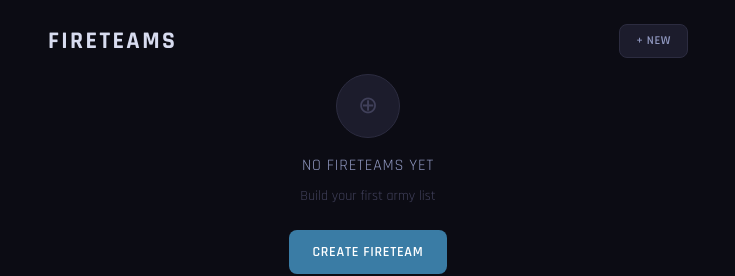
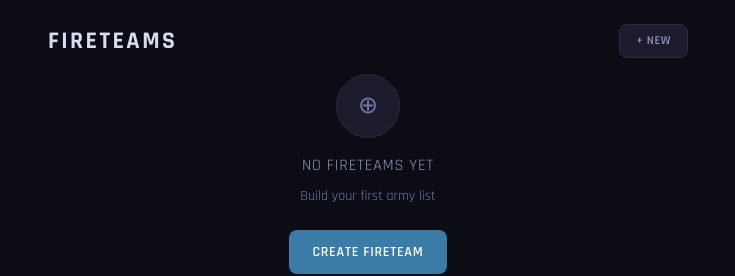
Before and after one commit to vinniedauer/flashpoint-builder, a React (Vite) app: page / in a window 1280 px wide. Shown: the top 276 px of the page, without its empty margins (272-1007 px from the left). Built offline with nearby package versions, Linux system fonts and the light colour scheme.

Commit message:
Lighten text-muted for better contrast (#40405A → #7078A8)
Co-Authored-By: Claude Sonnet 4.6 <noreply@anthropic.com>

```diff
--- a/tailwind.config.js
+++ b/tailwind.config.js
@@ -11,7 +11,7 @@ export default {
         border: '#2C2C40',
         'text-primary': '#D8DCF0',
         'text-secondary': '#9098C0',
-        'text-muted': '#40405A',
+        'text-muted': '#7078A8',
       },
       fontFamily: {
         display: ['Rajdhani', 'sans-serif'],
```
